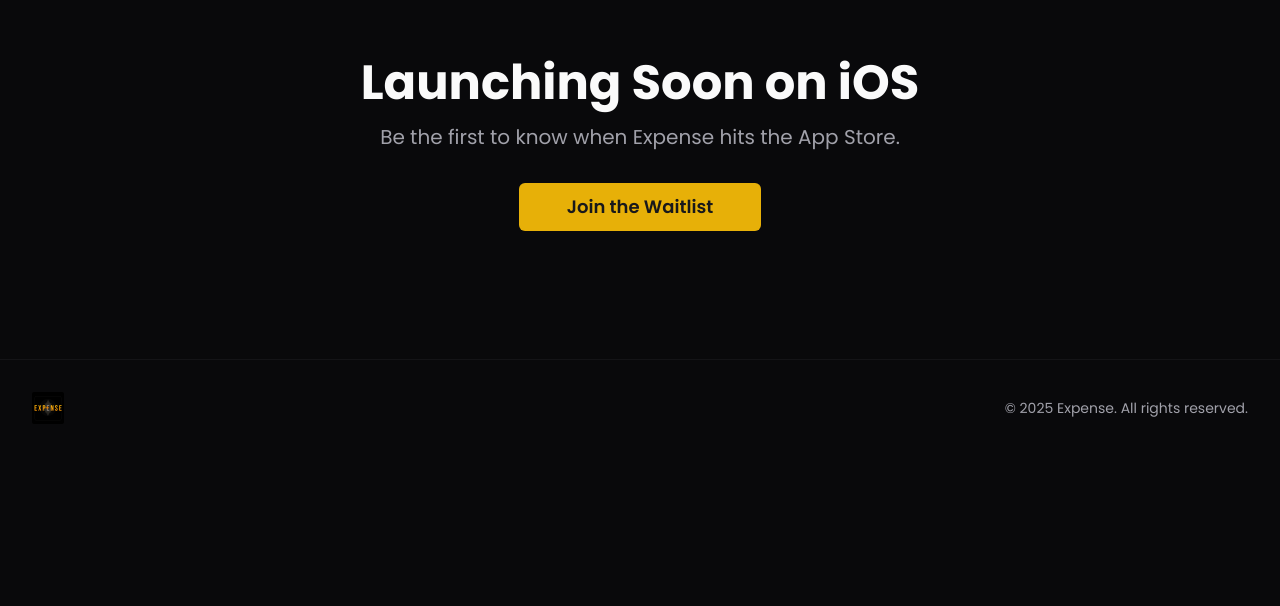
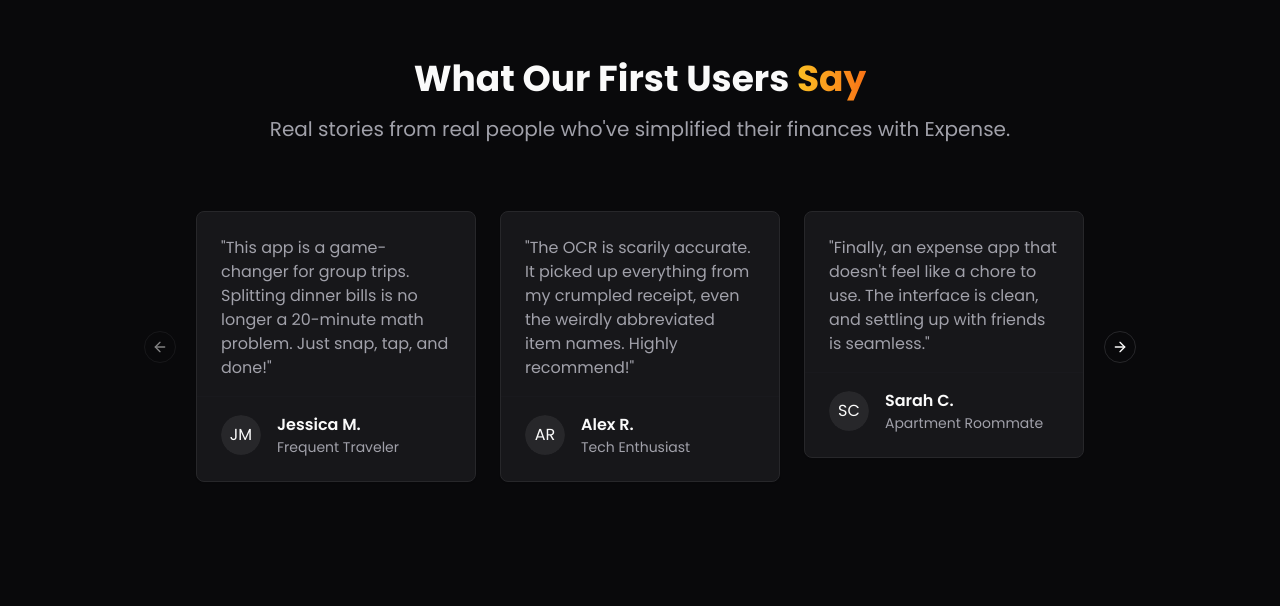
Before and after one commit to asaripa3/expense-plus-app, a React (Vite) app: page / in a window 1280 px wide. Shown: the part 2874-3480 px from the top of the page. Before the commit the page ends 3330 px from the top, so only its background shows below. Built offline with nearby package versions, Linux system fonts and the light colour scheme.

Commit message:
Fix: Improve image display and website engagement
Adjust image sizing and layout for better fit. Enhance website with dynamic elements for improved user engagement.

```diff
--- /dev/null
+++ b/src/components/landing/Testimonials.tsx
@@ -0,0 +1,90 @@
+
+import { Card, CardContent, CardFooter } from "@/components/ui/card";
+import {
+  Carousel,
+  CarouselContent,
+  CarouselItem,
+  CarouselNext,
+  CarouselPrevious,
+} from "@/components/ui/carousel";
+import { Avatar, AvatarFallback } from "@/components/ui/avatar";
+
+const testimonials = [
+  {
+    quote: "This app is a game-changer for group trips. Splitting dinner bills is no longer a 20-minute math problem. Just snap, tap, and done!",
+    name: "Jessica M.",
+    title: "Frequent Traveler",
+  },
+  {
+    quote: "The OCR is scarily accurate. It picked up everything from my crumpled receipt, even the weirdly abbreviated item names. Highly recommend!",
+    name: "Alex R.",
+    title: "Tech Enthusiast",
+  },
+  {
+    quote: "Finally, an expense app that doesn't feel like a chore to use. The interface is clean, and settling up with friends is seamless.",
+    name: "Sarah C.",
+    title: "Apartment Roommate",
+  },
+  {
+    quote: "As someone who organizes a lot of group events, Expense has saved me countless hours and awkward conversations about money. It's brilliant.",
+    name: "David K.",
+    title: "Event Organizer",
+  },
+  {
+    quote: "I love that I can see exactly what I owe without having to do any math. The 'Settle Up' feature is incredibly convenient.",
+    name: "Emily T.",
+    title: "Student",
+  }
+];
+
+const Testimonials = () => {
+  return (
+    <section id="testimonials" className="container py-24 sm:py-32">
+      <h2 className="text-3xl md:text-4xl font-bold text-center">
+        What Our First Users{" "}
+        <span className="bg-gradient-to-r from-amber-400 to-orange-500 text-transparent bg-clip-text">
+          Say
+        </span>
+      </h2>
+      <p className="md:w-3/4 mx-auto mt-4 mb-16 text-xl text-muted-foreground text-center">
+        Real stories from real people who've simplified their finances with Expense.
+      </p>
+
+      <Carousel
+        opts={{
+          align: "start",
+        }}
+        className="w-full max-w-4xl mx-auto"
+      >
+        <CarouselContent>
+          {testimonials.map((testimonial, index) => (
+            <CarouselItem key={index} className="md:basis-1/2 lg:basis-1/3">
+              <div className="p-1">
+                <Card className="bg-secondary/50 border-border h-full flex flex-col">
+                  <CardContent className="pt-6 pb-4 flex-grow">
+                    <p className="text-muted-foreground">"{testimonial.quote}"</p>
+                  </CardContent>
+                  <CardFooter className="pt-4 border-t border-border/20">
+                    <div className="flex items-center space-x-4">
+                      <Avatar>
+                        <AvatarFallback>{testimonial.name.split(' ').map(n => n[0]).join('')}</AvatarFallback>
+                      </Avatar>
+                      <div>
+                        <p className="font-semibold">{testimonial.name}</p>
+                        <p className="text-sm text-muted-foreground">{testimonial.title}</p>
+                      </div>
+                    </div>
+                  </CardFooter>
+                </Card>
+              </div>
+            </CarouselItem>
+          ))}
+        </CarouselContent>
+        <CarouselPrevious />
+        <CarouselNext />
+      </Carousel>
+    </section>
+  );
+};
+
+export default Testimonials;
--- a/src/pages/Index.tsx
+++ b/src/pages/Index.tsx
@@ -5,6 +5,7 @@ import Features from "@/components/landing/Features";
 import HowItWorks from "@/components/landing/HowItWorks";
 import CTA from "@/components/landing/CTA";
 import Footer from "@/components/landing/Footer";
+import Testimonials from "@/components/landing/Testimonials";
 
 const Index = () => {
   return (
@@ -14,6 +15,7 @@ const Index = () => {
         <Hero />
         <Features />
         <HowItWorks />
+        <Testimonials />
         <CTA />
       </main>
       <Footer />
```
